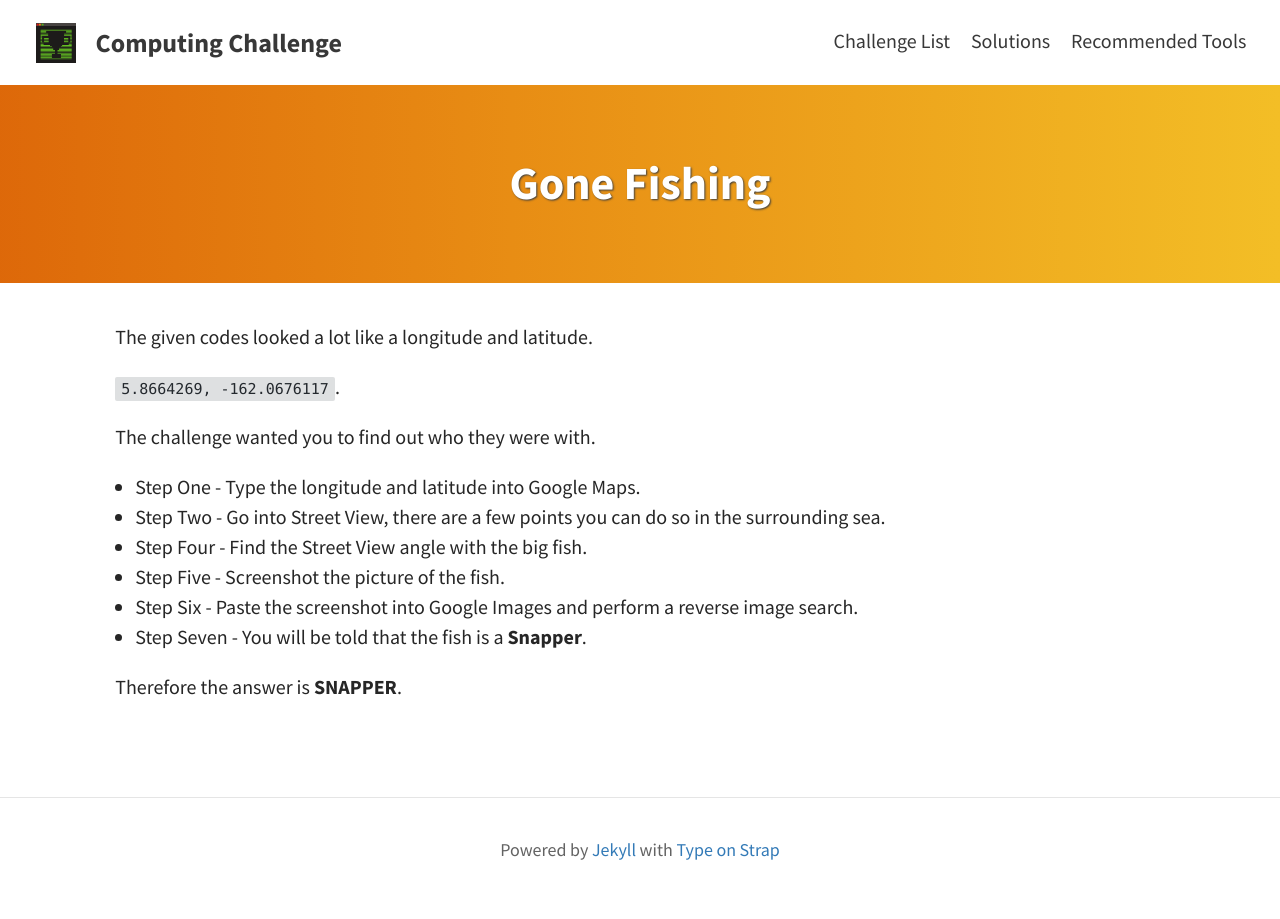
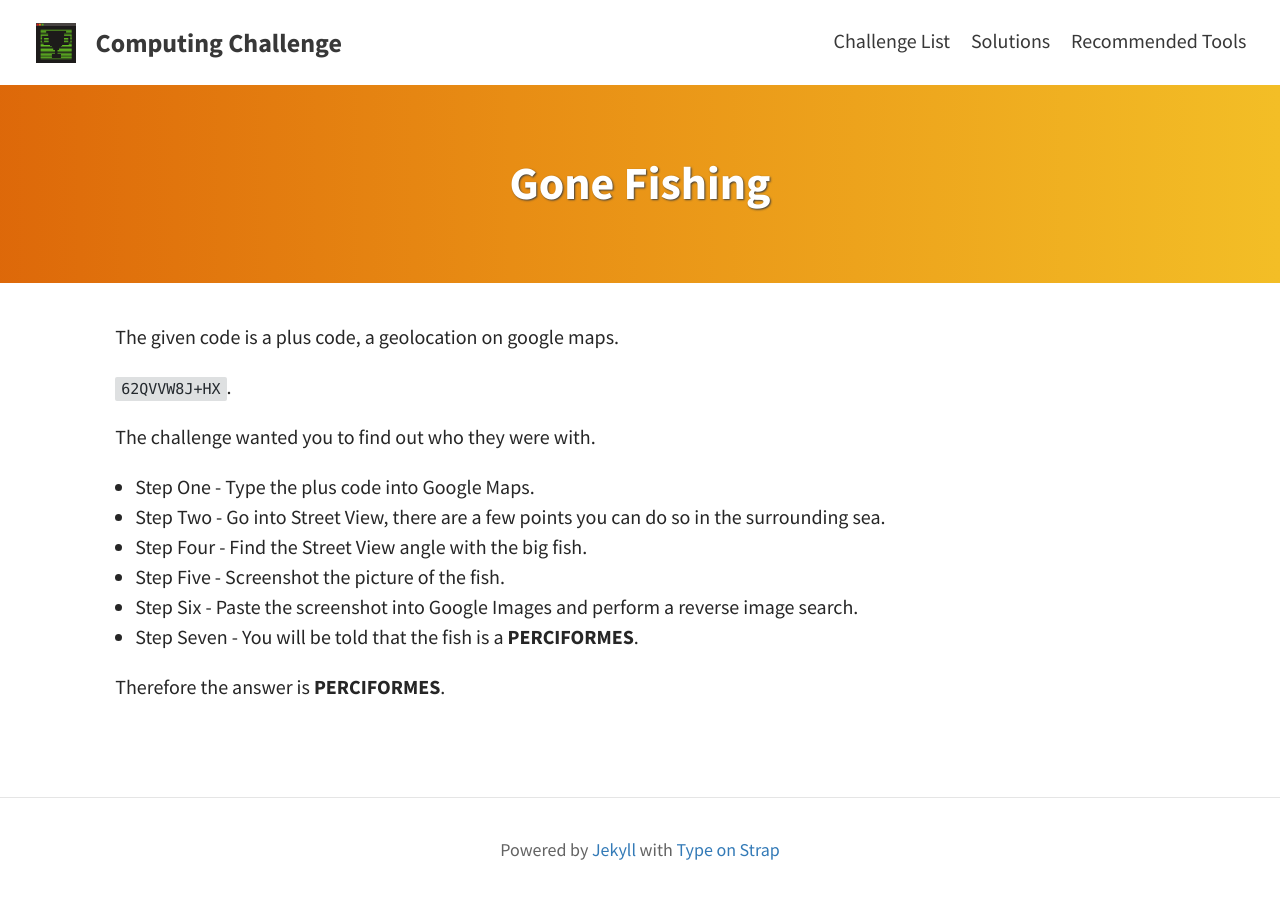
Before and after one commit to jnk838/insight-week-challenge, a Jekyll site: the page built from pages/solutions/gone-fishing.md, in a window 1280 px wide. Built offline with Jekyll 4.4.1, drawn with Linux system fonts in a browser that asks for light colours.

Commit message:
gone fishing edit

```diff
--- a/pages/solutions/gone-fishing.md
+++ b/pages/solutions/gone-fishing.md
@@ -5,19 +5,19 @@ permalink: /solutions/gone-fishing
 hide: true
 ---
 
-The given codes looked a lot like a longitude and latitude.
+The given code is a plus code, a geolocation on google maps.
 
- `5.8664269, -162.0676117`.
+ `62QVVW8J+HX`.
 
 The challenge wanted you to find out who they were with.
 
-* Step One - Type the longitude and latitude into Google Maps.
+* Step One - Type the plus code into Google Maps.
 * Step Two - Go into Street View, there are a few points you can do so in the
 surrounding sea.
 * Step Four - Find the Street View angle with the big fish.
 * Step Five - Screenshot the picture of the fish.
 * Step Six - Paste the screenshot into Google Images and perform a reverse
 image search.
-* Step Seven - You will be told that the fish is a **Snapper**.
+* Step Seven - You will be told that the fish is a **PERCIFORMES**.
 
-Therefore the answer is **SNAPPER**.
+Therefore the answer is **PERCIFORMES**.
```
Also changed, not shown: pages/challenges/gone-fishing.md (+1 -1 lines).
